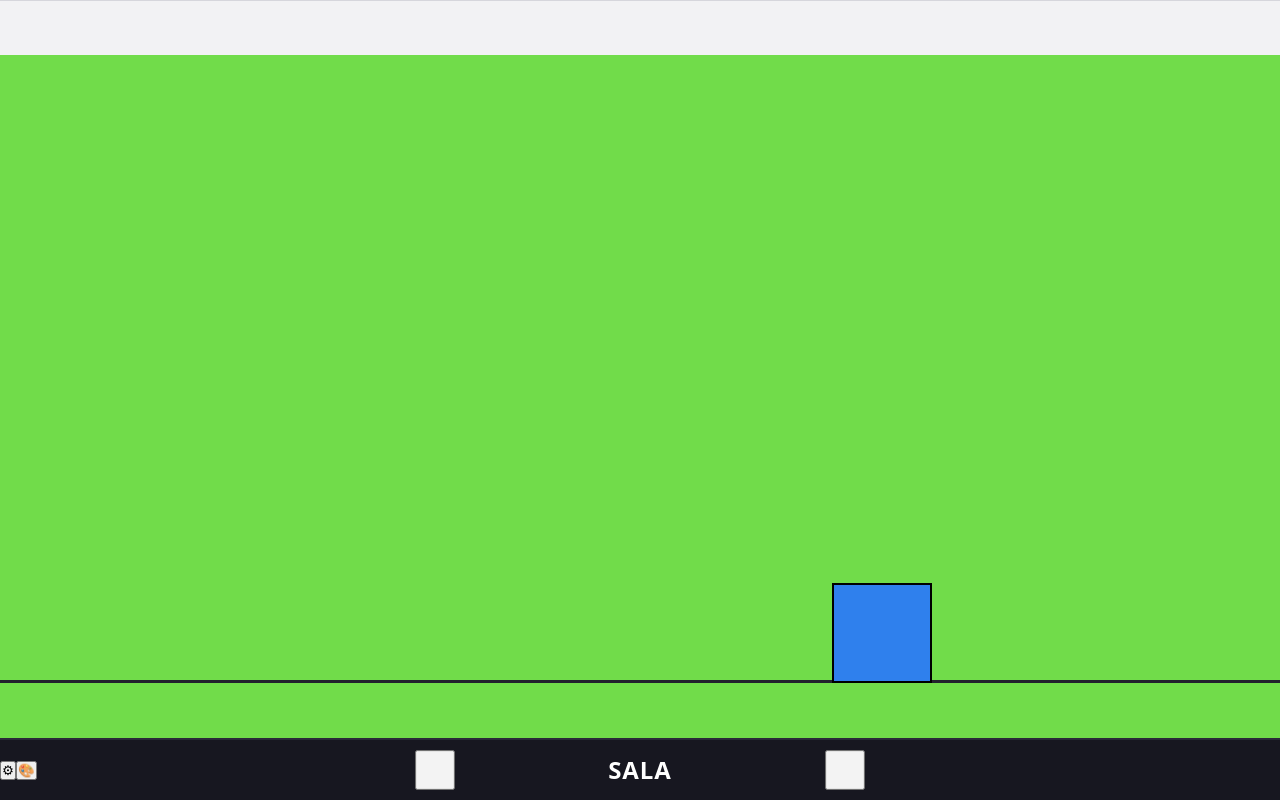
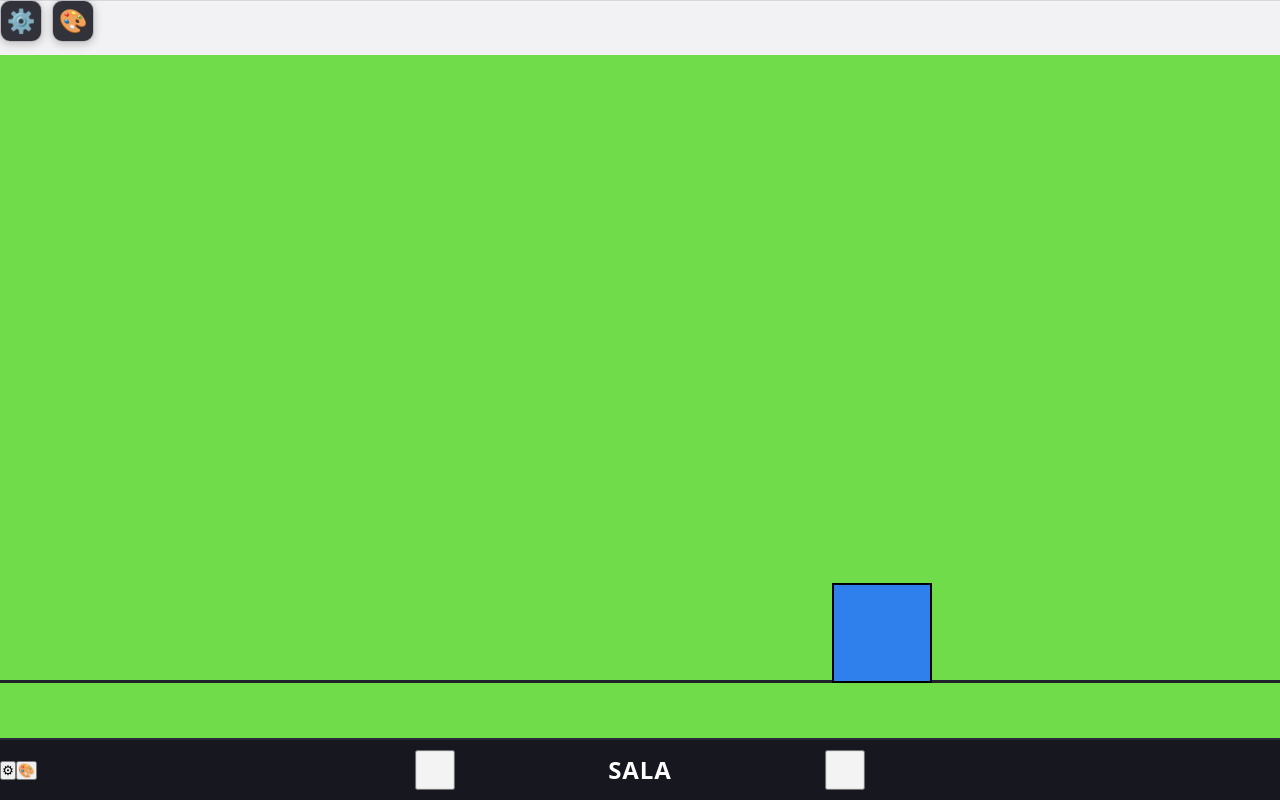
Before and after one commit to biscoitobolachaza-alt/e-o-seu-tcc, a Next.js app: page / in a window 1280 px wide. Built offline with nearby package versions, Linux system fonts and the light colour scheme; grey boxes are pictures that could not be loaded.

Commit message:
Move controles de configuracao e cor do pet para o topo

```diff
--- a/src/app/page.jsx
+++ b/src/app/page.jsx
@@ -238,6 +238,30 @@ export default function Home() {
 
   return (
     <main className="w-full h-[100dvh] relative flex flex-col overflow-hidden select-none" style={{ backgroundColor: room.wallColor }}>
+      {/* Controles superiores: configurações e escolha de cor do pet */}
+      <div
+        className="absolute top-3 left-3 z-[60] flex items-center gap-2"
+        style={{ display: "flex", alignItems: "center", gap: "10px" }}
+      >
+        <button
+          type="button"
+          onClick={() => setShowConfig(true)}
+          aria-label="Abrir configurações"
+          title="Configurações"
+          style={{ width: 42, height: 42, borderRadius: 10, border: "1px solid rgba(255,255,255,.65)", background: "rgba(23,23,32,.88)", color: "#fff", fontSize: 23, cursor: "pointer", boxShadow: "0 2px 8px rgba(0,0,0,.22)" }}
+        >
+          ⚙️
+        </button>
+        <button
+          type="button"
+          onClick={() => setShowSkins(true)}
+          aria-label="Mudar cor do boneco"
+          title="Mudar cor do boneco"
+          style={{ width: 42, height: 42, borderRadius: 10, border: "1px solid rgba(255,255,255,.65)", background: "rgba(23,23,32,.88)", color: "#fff", fontSize: 23, cursor: "pointer", boxShadow: "0 2px 8px rgba(0,0,0,.22)" }}
+        >
+          🎨
+        </button>
+      </div>
 
       {/* Modal Central de Configurações */}
       {showConfig && (
@@ -379,8 +403,6 @@ export default function Home() {
       <Fotbar
         onPrev={() => handleRoomChange("prev")}
         onNext={() => handleRoomChange("next")}
-        onConfig={() => setShowConfig(true)}
-        onSkins={() => setShowSkins(true)}
         roomName={room.name}
       />
     </main>
```
